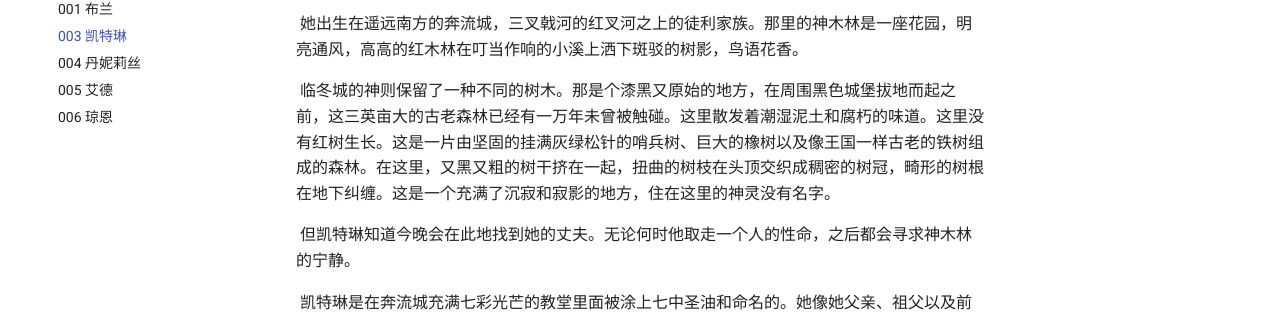
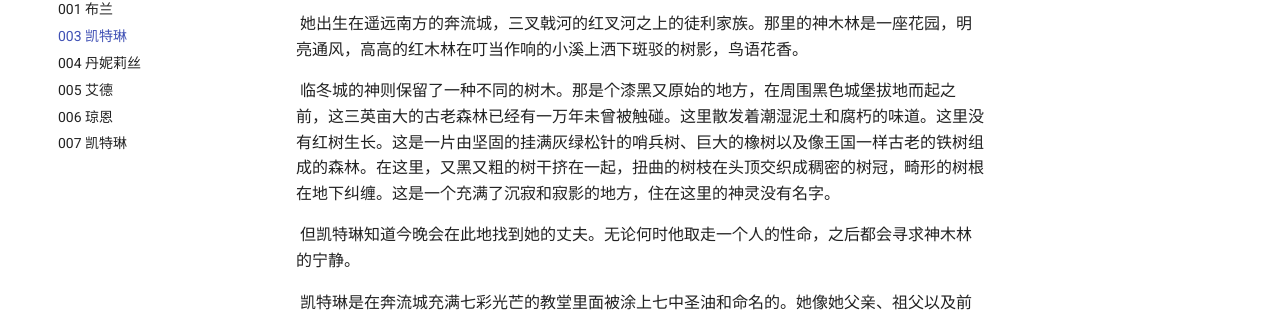
Before and after one commit to ignorantshr/novel-translation-the-song-of-ice-and-fire, an MkDocs documentation site: the page built from docs/权利的游戏/003-凯特琳.md, in a window 1280 px wide. Shown: the part 210-527 px from the top of the page. Built offline with MkDocs 1.6.1 and Material for MkDocs 9.7.7, drawn with Linux system fonts in a browser that asks for light colours.

Commit message:
feat: 权利的游戏/007-凯特琳

```diff
--- a/mkdocs.yml
+++ b/mkdocs.yml
@@ -8,6 +8,7 @@ nav:
         - 004 丹妮莉丝: 权利的游戏/004-丹妮莉丝.md
         - 005 艾德: 权利的游戏/005-艾德.md
         - 006 琼恩: 权利的游戏/006-琼恩.md
+        - 007 凯特琳: 权利的游戏/007-凯特琳.md
 
 theme:
     name: 'material'
```
